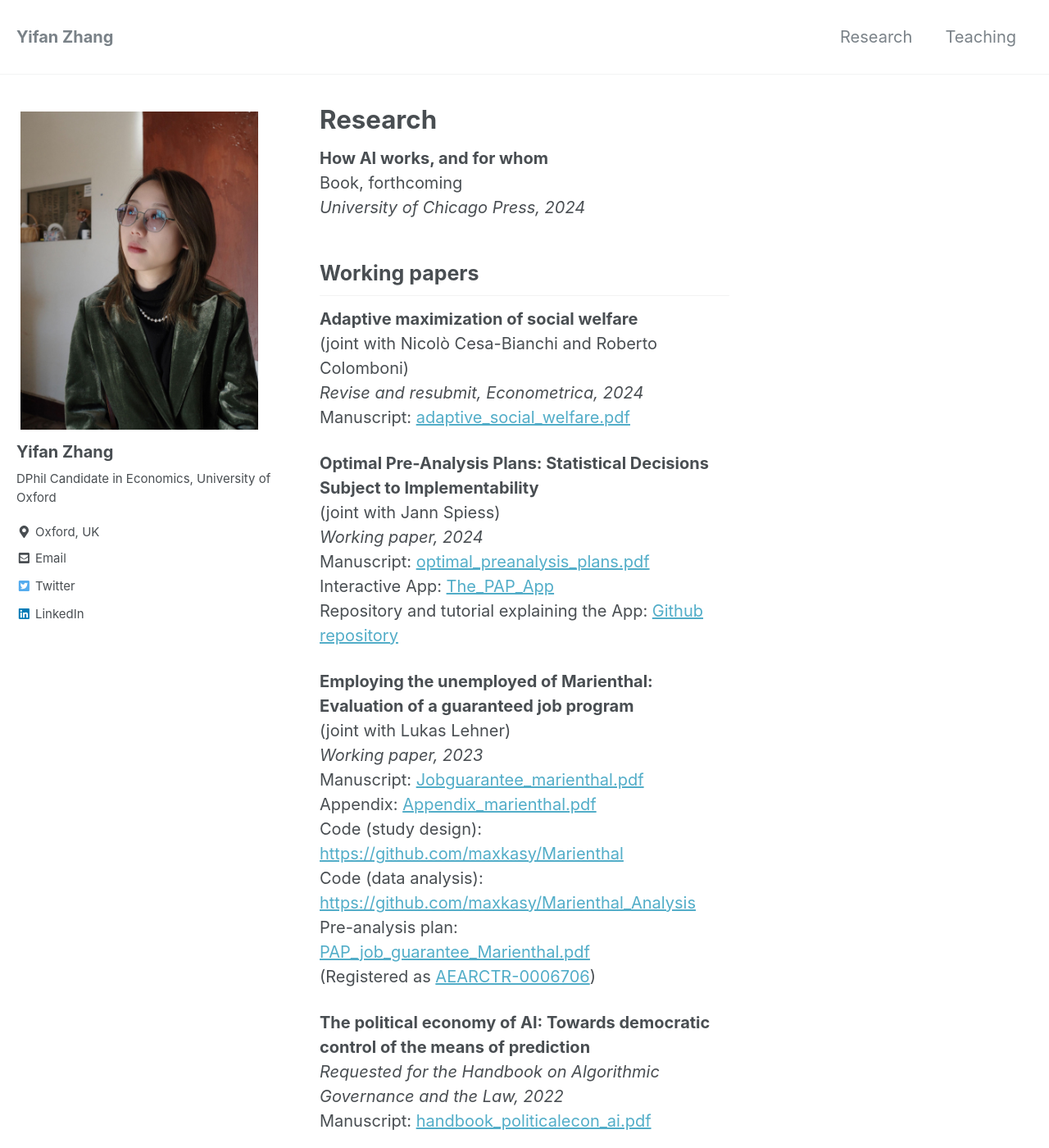
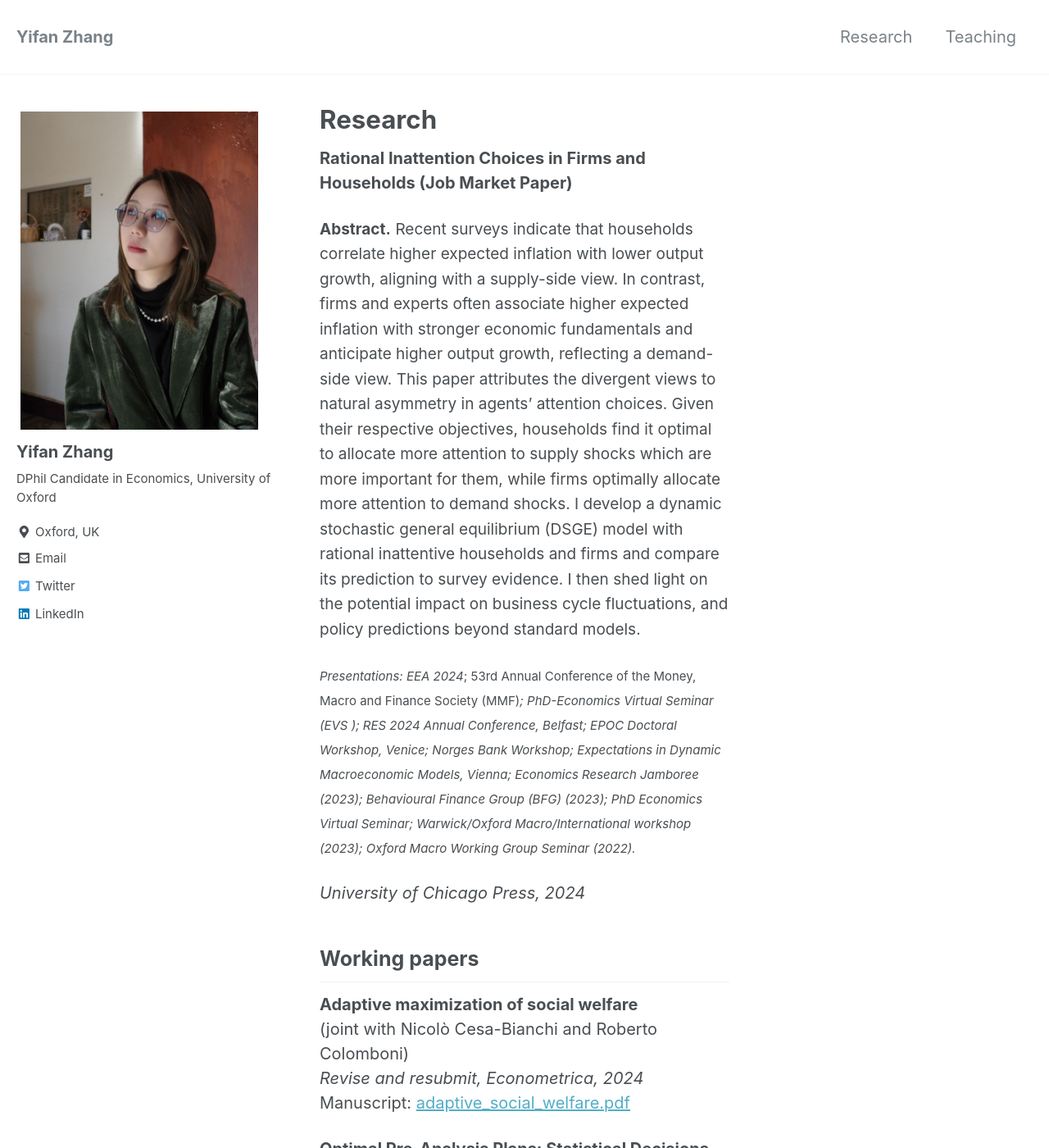
Before and after one commit to yifan-zhang-in/yifan-zhang-in.github.io, a Jekyll site: the page built from _pages/2_research.md, in a window 1280 px wide and 1400 px high. Shown: the whole window at 82% size. Built offline with Jekyll 4.4.1, drawn with Linux system fonts in a browser that asks for light colours; nearby versions of some CDN libraries.

Commit message:
Update 2_research.md

```diff
--- a/_pages/2_research.md
+++ b/_pages/2_research.md
@@ -4,8 +4,14 @@ permalink: /research/
 ---
 
 
-**How AI works, and for whom**
-  Book, forthcoming
+**Rational Inattention Choices in Firms and Households (Job Market Paper)**
+
+**<span style="font-size: 0.95em;">Abstract.</span>** <span style="font-size: 0.95em;">Recent surveys indicate that households correlate higher expected inflation with lower output growth, aligning with a supply-side view. In contrast, firms and experts often associate higher expected inflation with stronger economic fundamentals and anticipate higher output growth, reflecting a demand-side view. This paper attributes the divergent views to natural asymmetry in agents' attention choices. Given their respective objectives, households find it optimal to allocate more attention to supply shocks which are more important for them, while firms optimally allocate more attention to demand shocks. I develop a dynamic stochastic general equilibrium (DSGE) model with rational inattentive households and firms and compare its prediction to survey evidence. I then shed light on the potential impact on business cycle fluctuations, and policy predictions beyond standard models.</span>
+
+<span style="font-size: 0.75em;">*Presentations:  EEA 2024*; 53rd Annual Conference of the Money, Macro and Finance  Society (MMF)*; PhD-Economics Virtual Seminar (EVS ); RES 2024 Annual Conference, Belfast; EPOC Doctoral Workshop, Venice; Norges Bank Workshop; Expectations in Dynamic Macroeconomic Models, Vienna; Economics Research Jamboree (2023); Behavioural Finance Group (BFG) (2023); PhD Economics Virtual Seminar; Warwick/Oxford Macro/International workshop (2023); Oxford Macro Working Group Seminar (2022).*</span>
+
+
+
   *University of Chicago Press, 2024*
 
 
```
